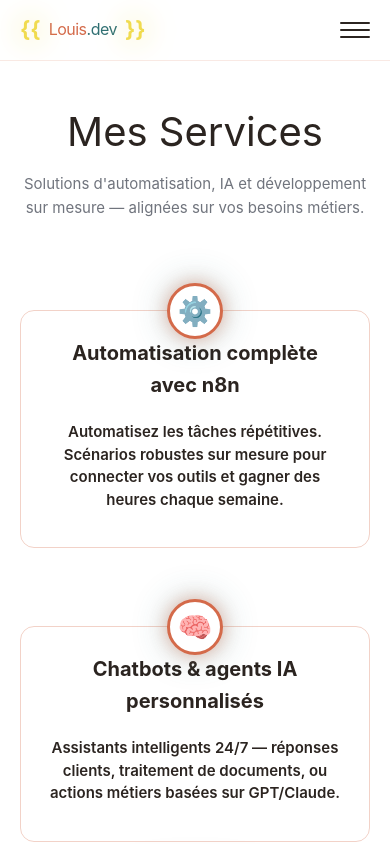
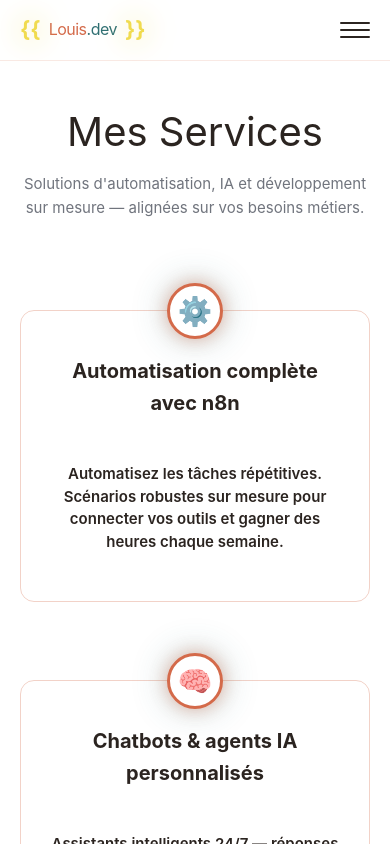
Before and after one commit to GenXwater/Portefolio, a Vue app: page /services in a window 390 px wide. Shown: the top 844 px of the page. Built offline with nearby package versions, Linux system fonts and the light colour scheme.

Commit message:
feat: enhance service card styles for improved layout and responsiveness

```diff
--- a/src/pages/MesServices.vue
+++ b/src/pages/MesServices.vue
@@ -100,24 +100,51 @@ import Card from '../components/ui/Card.vue';
   }
 
   .service-card {
+    --service-card-height: 300px; /* default uniform height (reduced) */
     padding: 26px;
     border-radius: 14px;
-    background: transparent; /* no extra background */
+    background: transparent;
     color: var(--color-text);
     transition: transform 0.28s ease, box-shadow 0.28s ease;
     position: relative;
     overflow: visible; /* allow the circular image to overlap the border */
     border: 1px solid color-mix(in srgb, var(--accent), transparent 70%);
+    min-height: var(--service-card-height);
+    display: flex;
+    flex-direction: column;
+    align-items: center;
+    justify-content: center;
+    text-align: center;
+    gap: 12px;
+    padding-top: calc(var(--card-padding-top, 36px) + 8px);
   }
 
-  .service-card h3 {
-    margin-bottom: 10px;
+  .service-card .card-title {
+    margin: 0;
+    font-size: 20px;
+    font-weight: 800;
     color: var(--accent);
+    letter-spacing: -0.2px;
   }
 
-  .service-card p { color: var(--text-muted); }
+  .service-card .card-description {
+    color: var(--text-muted);
+    max-width: 560px;
+    font-weight: 600;
+    line-height: 1.6;
+    margin: 6px 0 0 0;
+    padding: 0 8px;
+  }
 
-  .service-icon { font-size: 28px; line-height: 1; }
+  .service-icon { font-size: 28px; line-height: 1; display:inline-block; }
+
+  @media (max-width: 1000px) {
+    .service-card { --service-card-height: 280px; }
+  }
+
+  @media (max-width: 700px) {
+    .service-card { --service-card-height: 240px; }
+  }
 
   .service-card:hover {
     transform: translateY(-8px);
```
